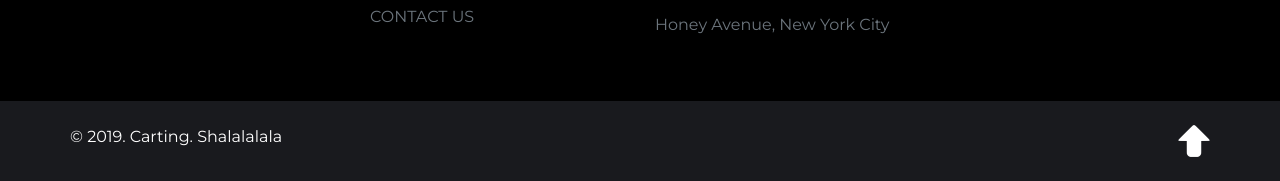
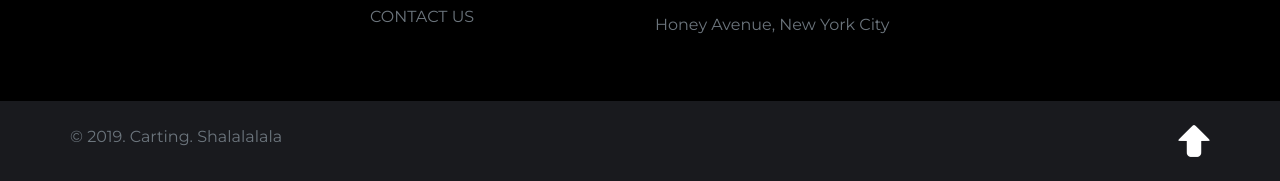
Before and after one commit to monicabz/examen1, a plain HTML site: page index.html in a window 1280 px wide. Shown: the part 3149-3330 px from the top of the page. Drawn offline with nearby package versions, Linux system fonts and the light colour scheme.

Commit message:
color de un texto

```diff
--- a/index.html
+++ b/index.html
@@ -154,7 +154,7 @@
             <br>
 
             <div class="row">
-                <div>
+                <div class="text-muted">
                     © 2019. Carting. Shalalalala
                 </div>
                 <div style="margin-right: 0px;margin-left: auto;" >
```
